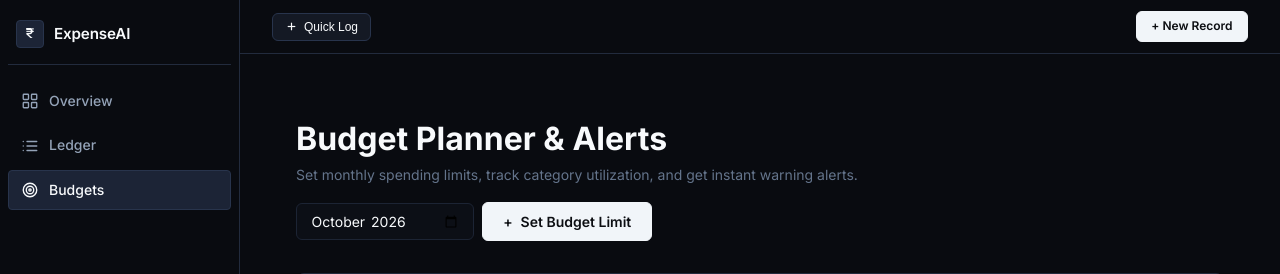
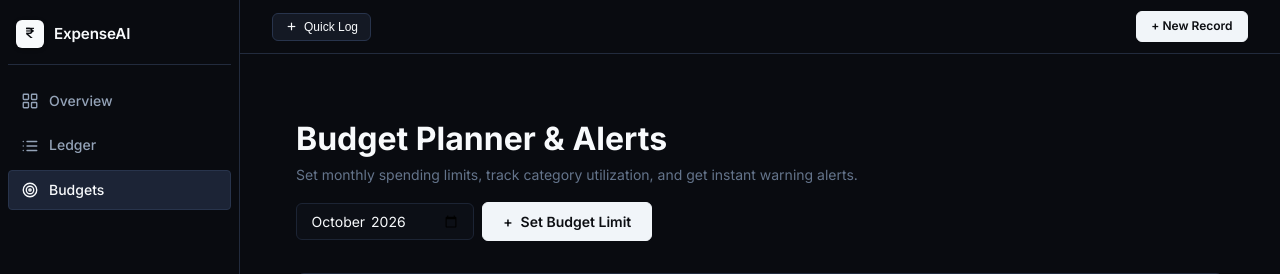
Before and after one commit to Sangathamizhan1810/AI-Expense-Tracker, a Flask app: page /budgets in a window 1280 px wide. Shown: the top 274 px of the page. Run offline with Flask 3, Linux system fonts and the light colour scheme; the visitor is signed in with stand-in values (Sample User, id 1); data comes from the database, SQL or seed files in the repository; tables that the repository leaves empty hold one stand-in row (values such as "Sample post").

Commit message:
fix(ui): fix logo contrast to solid black on crisp light badge

```diff
--- a/static/css/style.css
+++ b/static/css/style.css
@@ -204,18 +204,19 @@ p {
     justify-content: center;
     width: 36px;
     height: 36px;
-    background: var(--accent-gradient);
+    background: #f8fafc;
     border-radius: var(--radius-md);
     font-size: var(--font-size-lg);
     font-weight: 800;
-    color: white;
+    font-family: var(--font-mono);
+    color: #090b10; /* Deep black glyph with strong contrast on light badge */
+    box-shadow: 0 2px 6px rgba(0, 0, 0, 0.4);
 }
 
 .brand-text {
-    background: var(--accent-gradient);
-    -webkit-background-clip: text;
-    -webkit-text-fill-color: transparent;
-    background-clip: text;
+    font-weight: 700;
+    color: var(--text-primary);
+    letter-spacing: -0.01em;
 }
 
 .nav-menu {
@@ -1682,13 +1683,13 @@ textarea.form-input {
     justify-content: center;
     width: 28px;
     height: 28px;
-    background: var(--bg-raised);
-    border: 1px solid var(--border-control);
-    border-radius: var(--radius-sm);
-    color: var(--text-primary);
+    background: #f8fafc;
+    border-radius: 6px;
+    color: #090b10;
     font-family: var(--font-mono);
-    font-weight: 700;
-    font-size: 0.85rem;
+    font-weight: 800;
+    font-size: 0.9rem;
+    box-shadow: 0 1px 4px rgba(0, 0, 0, 0.3);
 }
 
 .brand-title {
```
